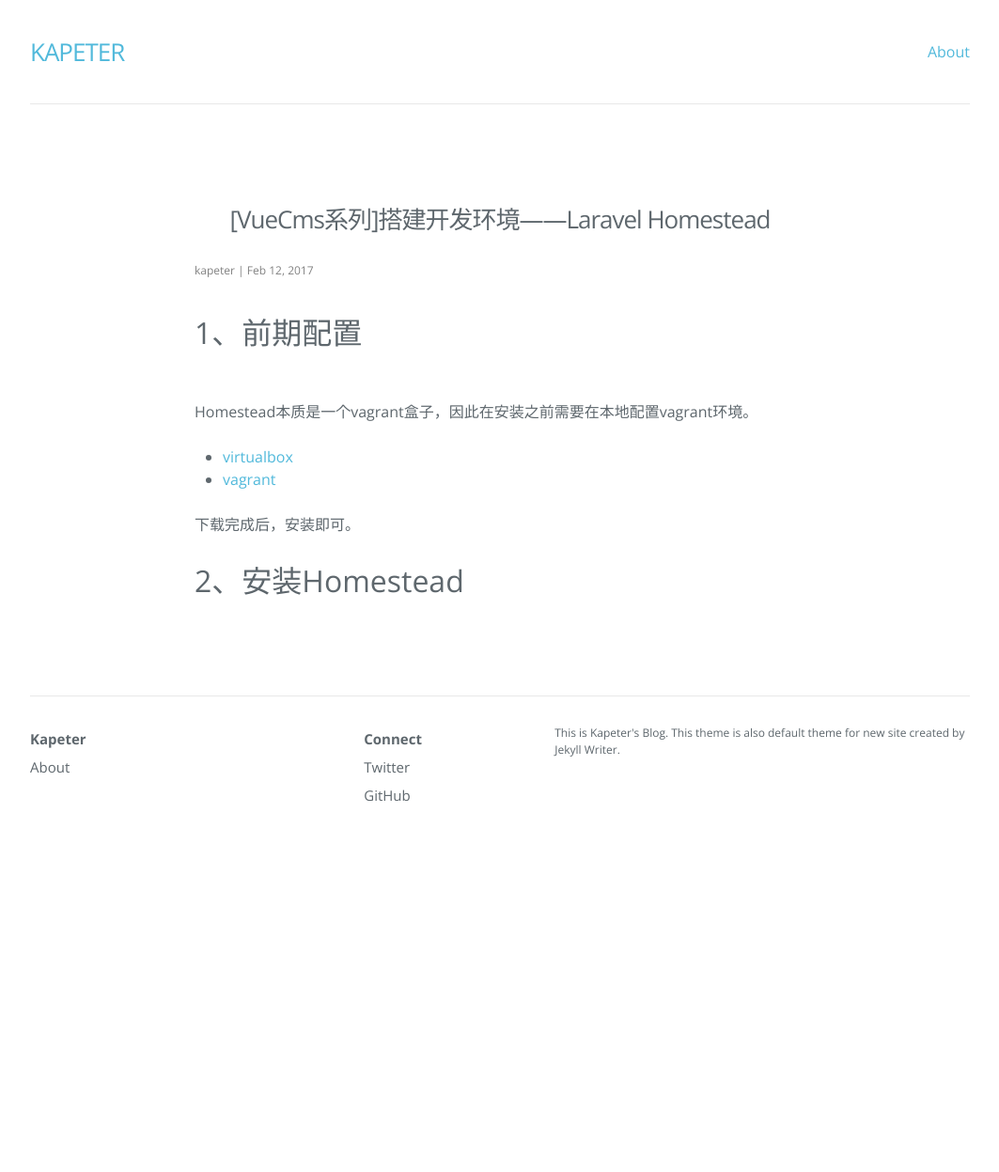
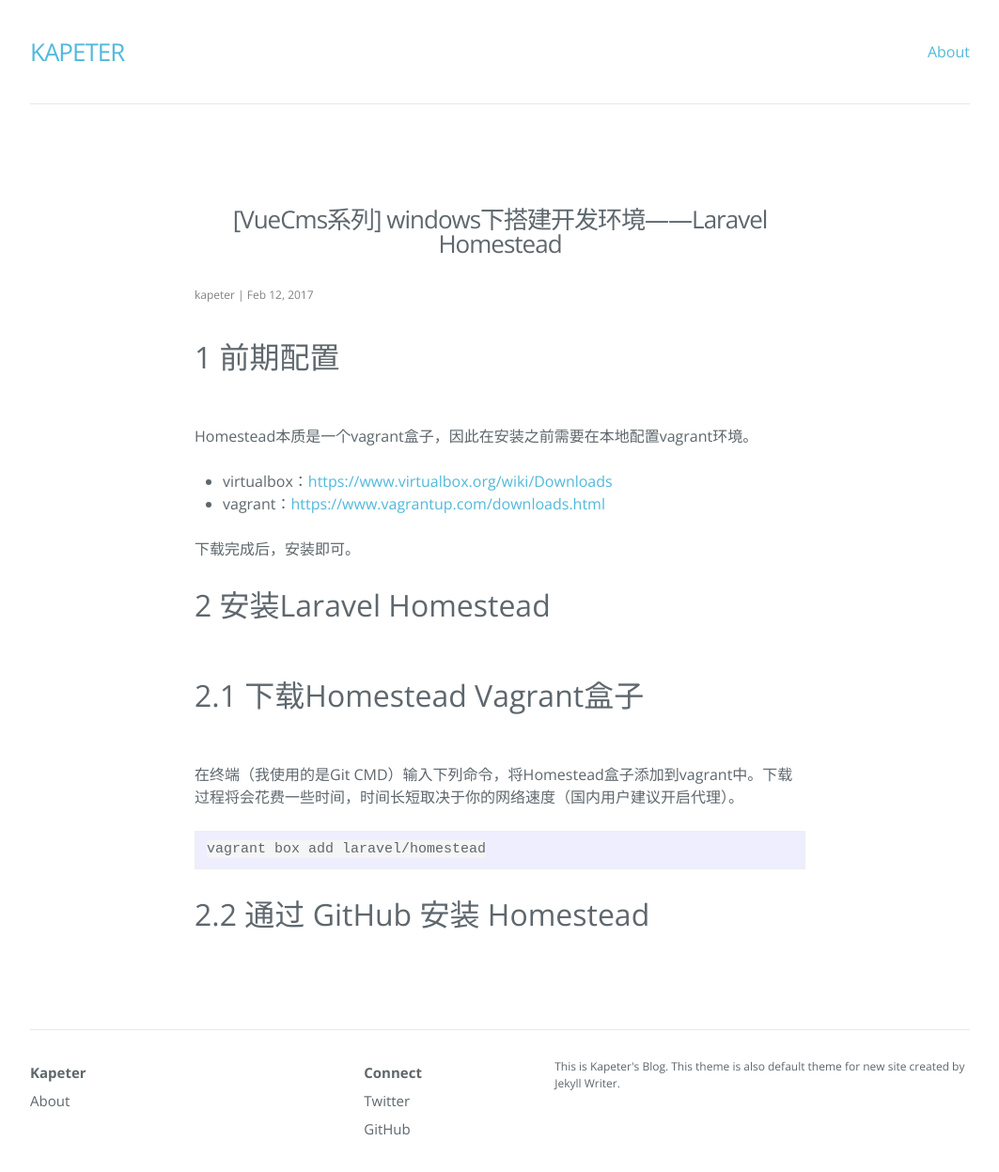
Before and after one commit to kapeter/kapeter.github.io, a Jekyll site: the page built from _posts/2017-02-12-laravel-homestead.md, in a window 1280 px wide and 1283 px high. Shown: the top 1247 px of the window at 94% size, without its empty margins (108-1171 px from the left). Built offline with Jekyll 4.4.1, drawn with Linux system fonts in a browser that asks for light colours; nearby versions of some CDN libraries.

Commit message:
Update [VueCms系列] windows下搭建开发环境——Laravel Homestead

```diff
--- a/_posts/2017-02-12-laravel-homestead.md
+++ b/_posts/2017-02-12-laravel-homestead.md
@@ -1,16 +1,22 @@
 ---
 layout: post
-title: '[VueCms系列]搭建开发环境——Laravel Homestead'
+title: '[VueCms系列] windows下搭建开发环境——Laravel Homestead'
 date: '2017-02-12 19:24:10 +0800'
 tags: 'Mailbox, Theme'
 categories: 'VueCms,Laravel,Homestead'
 ---
-# 1、前期配置
+# 1 前期配置
 Homestead本质是一个vagrant盒子，因此在安装之前需要在本地配置vagrant环境。
 
-* [virtualbox](https://www.virtualbox.org/wiki/Downloads)
-* [vagrant](https://www.vagrantup.com/downloads.html)
+* virtualbox：[https://www.virtualbox.org/wiki/Downloads](https://www.virtualbox.org/wiki/Downloads)
+* vagrant：[https://www.vagrantup.com/downloads.html](https://www.vagrantup.com/downloads.html)
 
 下载完成后，安装即可。
 
-# 2、安装Homestead
+# 2 安装Laravel Homestead
+## 2.1 下载Homestead Vagrant盒子
+在终端（我使用的是Git CMD）输入下列命令，将Homestead盒子添加到vagrant中。下载过程将会花费一些时间，时间长短取决于你的网络速度（国内用户建议开启代理）。
+
+    vagrant box add laravel/homestead
+
+## 2.2 通过 GitHub 安装 Homestead
```
